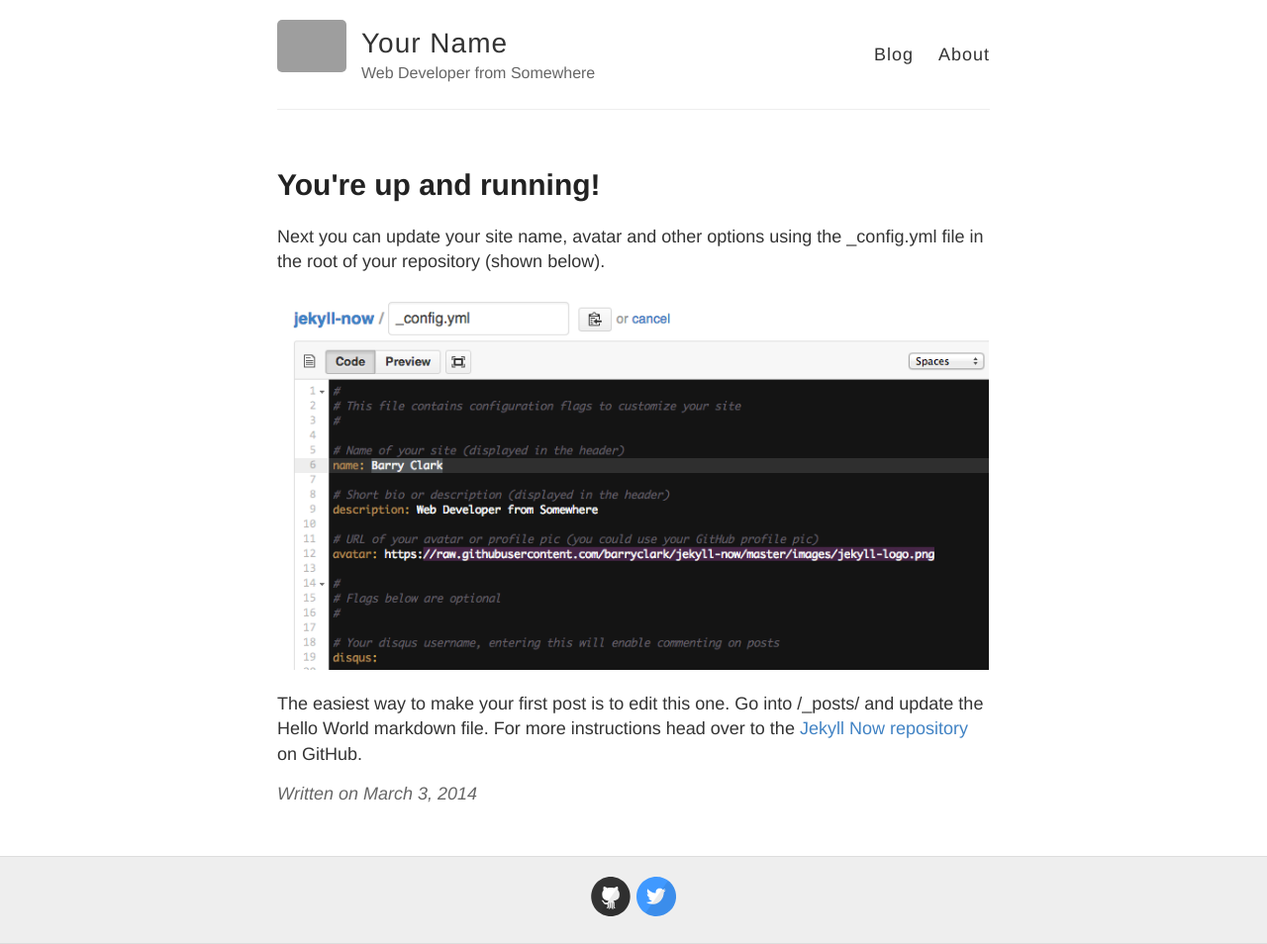
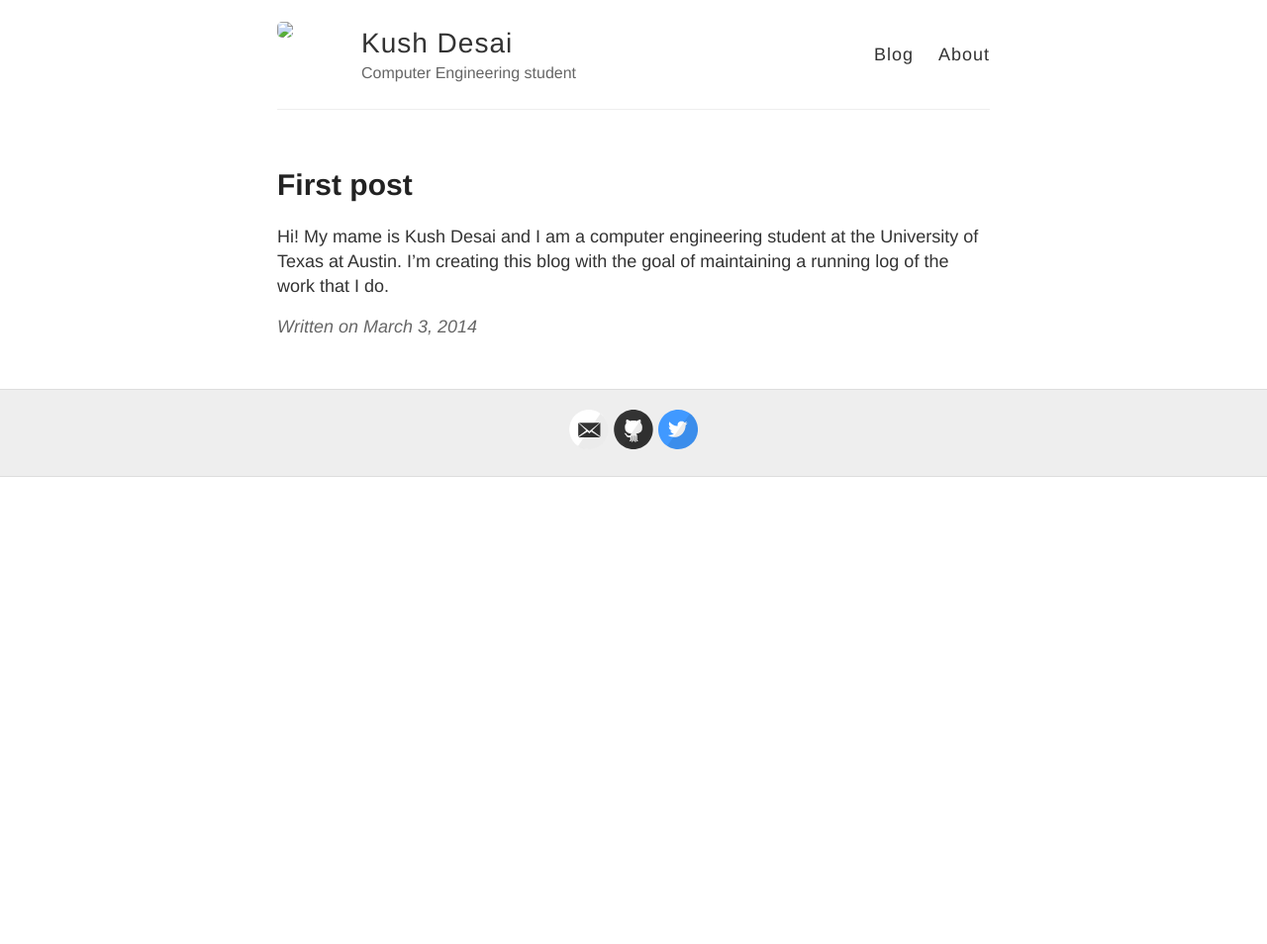
Before and after one commit to kdesai2018/kdesai2018.github.io, a Jekyll site: the page built from _posts/2014-3-3-Hello-World.md, in a window 1280 px wide. Shown: the whole page at 99% size. Built offline with Jekyll 4.4.1, drawn with Linux system fonts in a browser that asks for light colours; after the commit the page ends 900 px from its top, so only the background shows below that; grey boxes are pictures that could not be loaded.

Commit message:
adding config info

```diff
--- a/_config.yml
+++ b/_config.yml
@@ -3,13 +3,13 @@
 #
 
 # Name of your site (displayed in the header)
-name: Your Name
+name: Kush Desai
 
 # Short bio or description (displayed in the header)
-description: Web Developer from Somewhere
+description: Computer Engineering student
 
 # URL of your avatar or profile pic (you could use your GitHub profile pic)
-avatar: https://raw.githubusercontent.com/barryclark/jekyll-now/master/images/jekyll-logo.png
+avatar: images/headshot.jpg
 
 #
 # Flags below are optional
@@ -18,15 +18,15 @@ avatar: https://raw.githubusercontent.com/barryclark/jekyll-now/master/images/je
 # Includes an icon in the footer for each username you enter
 footer-links:
   dribbble:
-  email:
+  email: kushkdesai@utexas.edu
   facebook:
   flickr:
-  github: barryclark/jekyll-now
+  github: kdesai2018
   instagram:
   linkedin:
   pinterest:
   rss: # just type anything here for a working RSS icon
-  twitter: jekyllrb
+  twitter: kdesai2018
   stackoverflow: # your stackoverflow profile, e.g. "users/50476/bart-kiers"
   youtube: # channel/<your_long_string> or user/<user-name>
   googleplus: # anything in your profile username that comes after plus.google.com/
@@ -41,7 +41,7 @@ google_analytics:
 
 # Your website URL (e.g. http://barryclark.github.io or http://www.barryclark.co)
 # Used for Sitemap.xml and your RSS feed
-url:
+url: kdesai2018.github.io
 
 # If you're hosting your site at a Project repository on GitHub pages
 # (http://yourusername.github.io/repository-name)
--- a/_posts/2014-3-3-Hello-World.md
+++ b/_posts/2014-3-3-Hello-World.md
@@ -1,10 +1,8 @@
 ---
 layout: post
-title: You're up and running!
+title: First post
 ---
 
-Next you can update your site name, avatar and other options using the _config.yml file in the root of your repository (shown below).
+Hi! My mame is Kush Desai and I am a computer engineering student at the University of Texas at Austin. I'm creating this blog with the goal of maintaining a running log of the work that I do.
 
-![_config.yml]({{ site.baseurl }}/images/config.png)
-
-The easiest way to make your first post is to edit this one. Go into /_posts/ and update the Hello World markdown file. For more instructions head over to the [Jekyll Now repository](https://github.com/barryclark/jekyll-now) on GitHub.
+<!-- ![_config.yml]({{ site.baseurl }}/images/config.png) -->
```
Also changed, not shown: about.md (+3 -3 lines), README.md, images/headshot.jpg (added).
